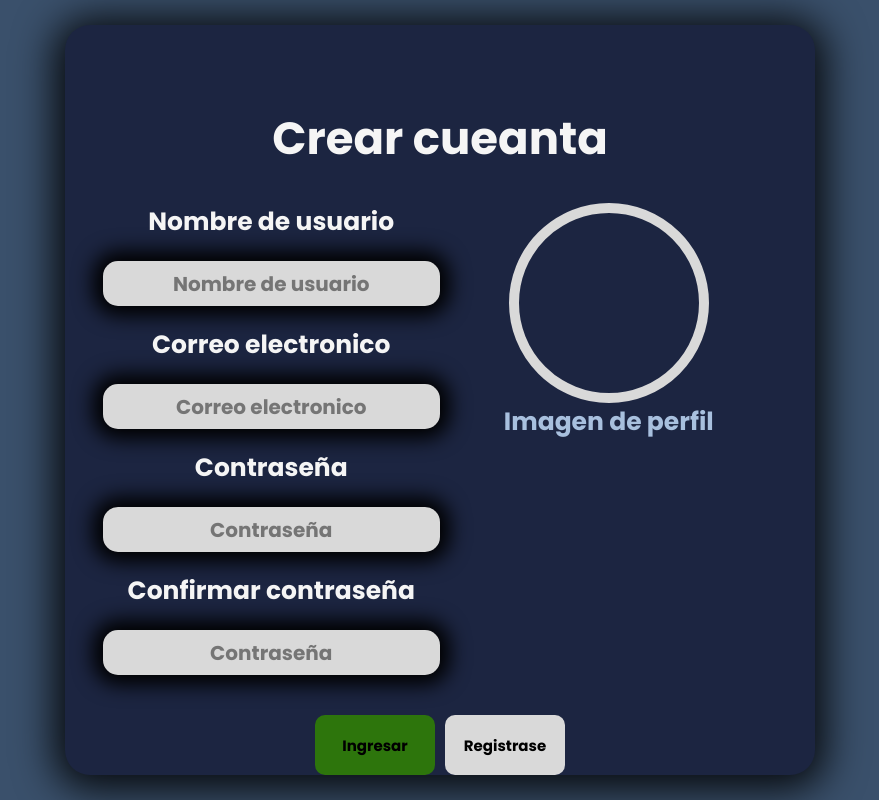
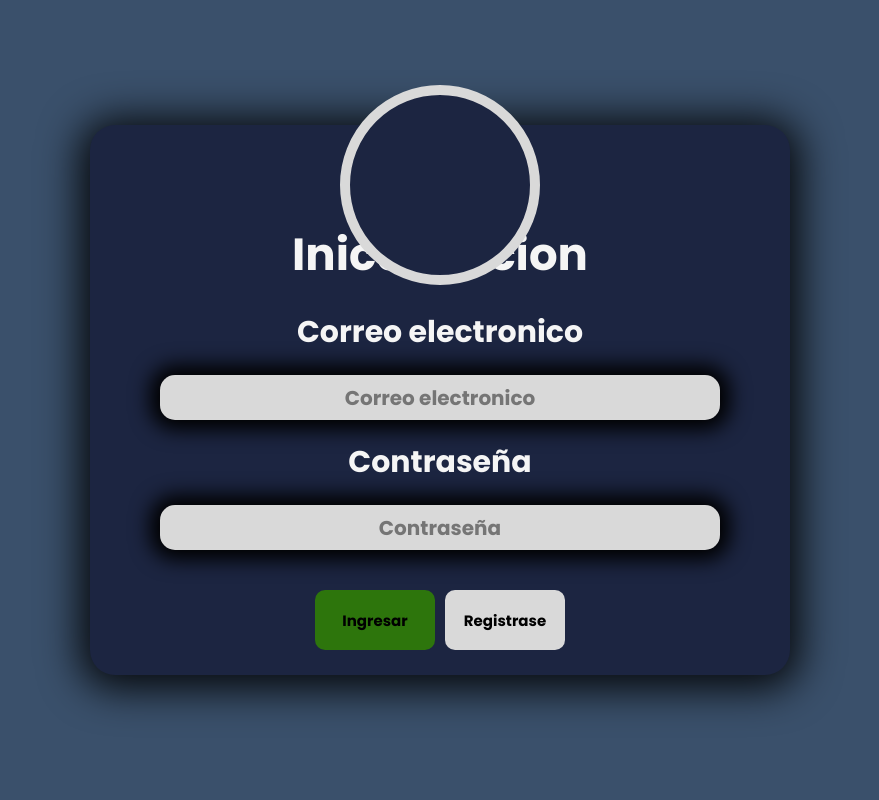
Before and after one commit to DiegoGReyna/proyecto-final-poi, a React (Create React App) app: page / in a window 1280 px wide. Shown: the whole page, without its empty margins (200-1079 px from the left). Built offline with nearby package versions, Linux system fonts and the light colour scheme.

Commit message:
Rutas de conexion entre log in y createAccount

```diff
--- a/package.json
+++ b/package.json
@@ -8,6 +8,7 @@
     "@testing-library/user-event": "^13.5.0",
     "react": "^18.2.0",
     "react-dom": "^18.2.0",
+    "react-router-dom": "^6.4.0",
     "react-scripts": "5.0.1",
     "web-vitals": "^2.1.4"
   },
--- a/src/App.js
+++ b/src/App.js
@@ -2,14 +2,24 @@
 import './App.css';
 import LoginForm from './componenetes/LoginForm';
 import CreateAccount from './componenetes/CreateAccount';
+import NotFoundPage from './Pages/NotFoundPage'
+
+import { BrowserRouter, Route, Routes } from "react-router-dom";
 
 function App() {
 
   return (
-    <div className="App">
-      {/* <LoginForm /> */}
-      <CreateAccount />
-    </div>
+    <BrowserRouter>
+      <div className="App">
+        <Routes>
+
+          <Route path='/' element={<LoginForm />} />
+          <Route path='/CrearCueanta' element={<CreateAccount />} />
+          <Route path='*' element={<NotFoundPage />} />
+        </Routes>
+      </div>
+
+    </BrowserRouter>
   );
 }
 
--- /dev/null
+++ b/src/Pages/NotFoundPage.jsx
@@ -0,0 +1,6 @@
+
+export default function NotFoundPage() {
+    return (
+        <div>404 NotFound</div>
+    )
+}
--- a/src/componenetes/CreateAccount.jsx
+++ b/src/componenetes/CreateAccount.jsx
@@ -1,25 +1,10 @@
-import React, { useState } from "react";
+
 import '../Hojas-de-estilo/CreateAccount.css';
+
+import { Link } from 'react-router-dom';
 
 
 function CreateAccount() {
-    const [imgPreview, setImgPreview] = useState(null);
-    const [error, setError] = useState(false);
-    const handleImageChange = (e) => {
-        const selected = e.target.files[0];
-        const ALLOWED_TYPES = ["image/png", "image/jpeg", "image/jpg"];
-        if (selected && ALLOWED_TYPES.includes(selected.type)) {
-            let reader = new FileReader();
-            reader.onloadend = () => {
-                setImgPreview(reader.result);
-
-            };
-            reader.readAsDataURL(selected);
-        } else {
-            setError(true);
-            console.log("Arhivo no soportado")
-        }
-    };
 
     return (
         <div>
@@ -41,25 +26,20 @@ function CreateAccount() {
                             <input className='InpStyle' placeholder='Contraseña' type="password" name="" id="InpCreatAccConfPsw" />
                         </div>
                         <div className="ContainerImgCreateAccount">
-                            <div className="BoxImageCreateAccout"
-
-                                style={{
-                                    backgroundImage: imgPreview
-                                        ? 'url("${imgPreview}")'
-                                        : "#40A611"
-                                }}
-                            >
+                            <div className="BoxImageCreateAccout">
 
 
                             </div>
                             <label className="labelFileUploaed" htmlFor="InptFileCreateAccount" >Imagen de perfil</label>
-                            <input className="InpFileStyle" type="file" name="" id="InptFileCreateAccount" onChange={handleImageChange} />
+                            <input className="InpFileStyle" type="file" name="" id="InptFileCreateAccount" />
                         </div>
                     </div>
 
                     <div className='TwoButtons'>
-                        <input className='InpSubmit' type="submit" value="Ingresar" />
-                        <a className='InpRegistrarse' href="http://">Registrase</a>
+                        <input className='InpSubmit' type="submit" value="Registrase" />
+                        {/* <a className='InpRegistrarse' href="http://">Log in</a> */}
+
+                        <Link className='InpRegistrarse' to="/">Log in</Link>
                     </div>
                 </form >
             </div >
--- a/src/componenetes/LoginForm.jsx
+++ b/src/componenetes/LoginForm.jsx
@@ -1,5 +1,6 @@
 
 import React from 'react';
+import { Link } from 'react-router-dom';
 import '../Hojas-de-estilo/LoginForm.css';
 
 function LoginForm() {
@@ -17,7 +18,8 @@ function LoginForm() {
                     <input className='InpStyle' placeholder='Contraseña' type="password" name="" id="InpLogInPsw" />
                     <div className='TwoButtons'>
                         <input className='InpSubmit' type="submit" value="Ingresar" />
-                        <a className='InpRegistrarse' href="http://">Registrase</a>
+                        {/* <a className='InpRegistrarse' href="http://">Registrase</a> */}
+                        <Link className='InpRegistrarse' to="/CrearCueanta">Registrase</Link>
                     </div>
                 </div>
             </form >
```
Also changed, not shown: 1 other file (tests, documents, lock files or other folders).
